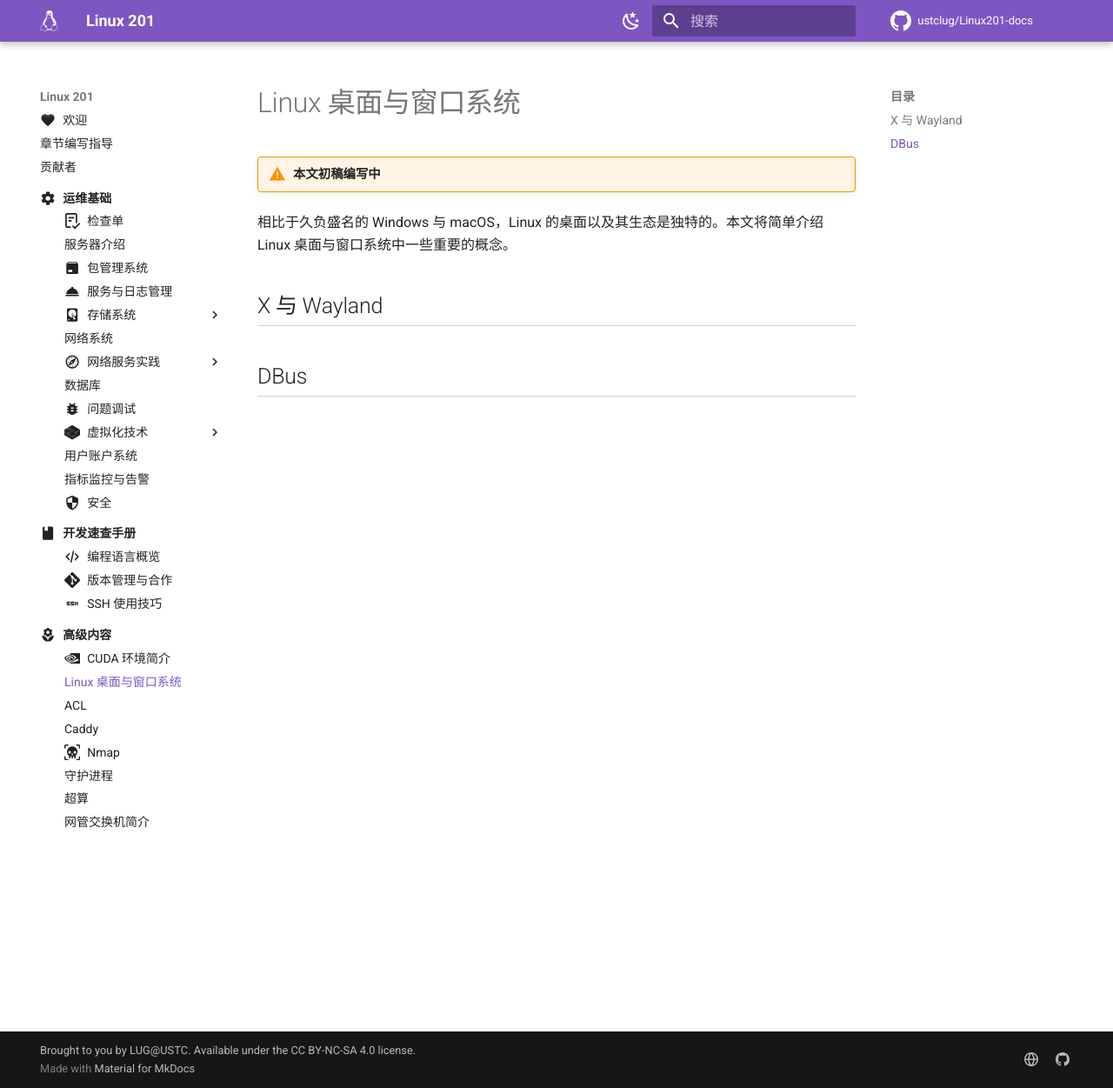
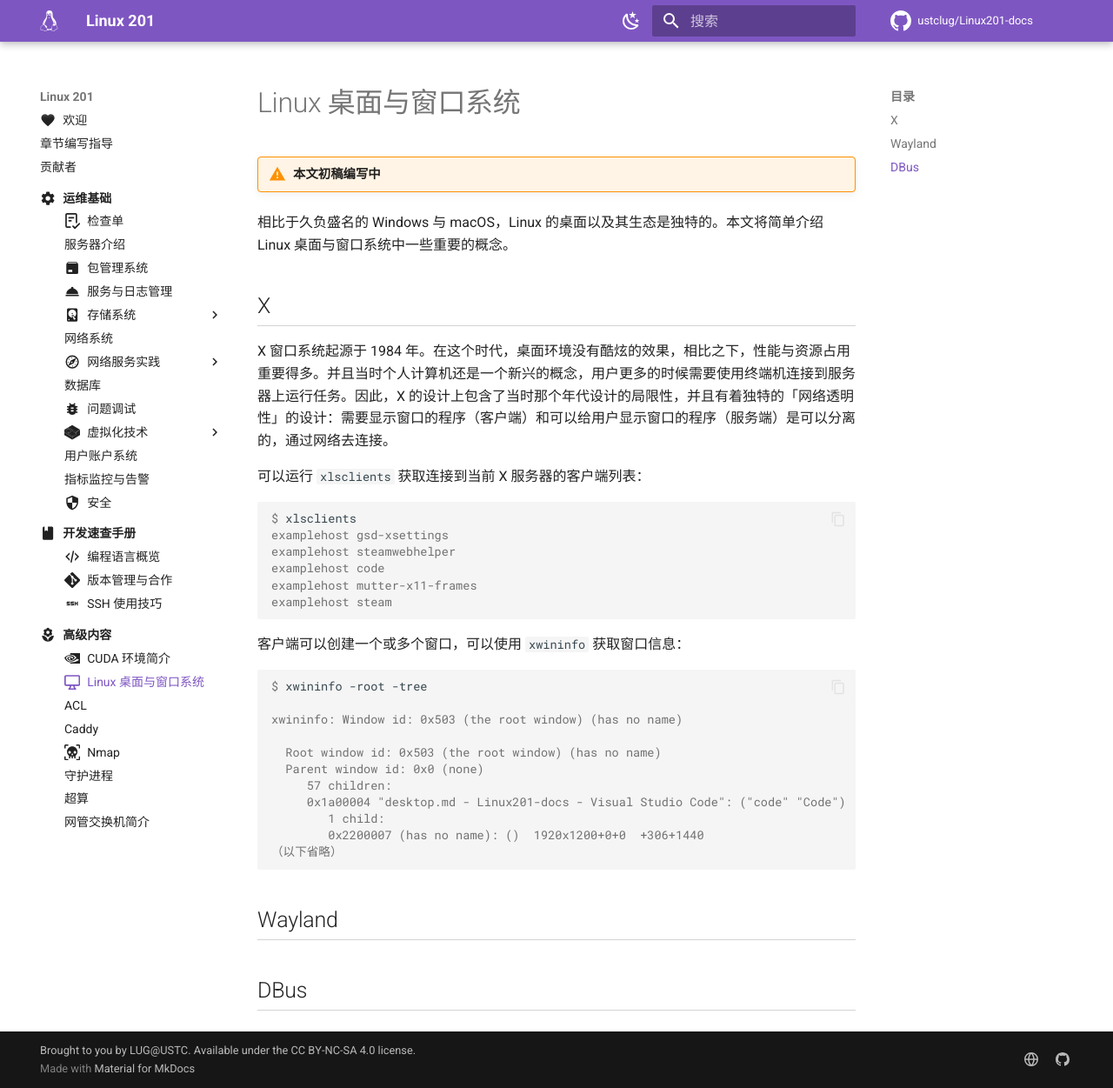
Before and after one commit to ustclug/Linux201-docs, an MkDocs documentation site: the page built from docs/advanced/desktop.md, in a window 1280 px wide and 1251 px high. Shown: the whole window at 87% size. Built offline with MkDocs 1.6.1 and Material for MkDocs 9.7.7, drawn with Linux system fonts in a browser that asks for light colours; comment, search, counter and statistics services are not loaded.

Commit message:
advanced/desktop: Start writing X

````diff
--- a/docs/advanced/desktop.md
+++ b/docs/advanced/desktop.md
@@ -1,9 +1,44 @@
+---
+icon: octicons/device-desktop-16
+---
+
 # Linux 桌面与窗口系统
 
 !!! warning "本文初稿编写中"
 
 相比于久负盛名的 Windows 与 macOS，Linux 的桌面以及其生态是独特的。本文将简单介绍 Linux 桌面与窗口系统中一些重要的概念。
 
-## X 与 Wayland
+## X
+
+X 窗口系统起源于 1984 年。在这个时代，桌面环境没有酷炫的效果，相比之下，性能与资源占用重要得多。并且当时个人计算机还是一个新兴的概念，用户更多的时候需要使用终端机连接到服务器上运行任务。因此，X 的设计上包含了当时那个年代设计的局限性，并且有着独特的「网络透明性」的设计：需要显示窗口的程序（客户端）和可以给用户显示窗口的程序（服务端）是可以分离的，通过网络去连接。
+
+可以运行 `xlsclients` 获取连接到当前 X 服务器的客户端列表：
+
+```console
+$ xlsclients
+examplehost gsd-xsettings
+examplehost steamwebhelper
+examplehost code
+examplehost mutter-x11-frames
+examplehost steam
+```
+
+客户端可以创建一个或多个窗口，可以使用 `xwininfo` 获取窗口信息：
+
+```console
+$ xwininfo -root -tree
+
+xwininfo: Window id: 0x503 (the root window) (has no name)
+
+  Root window id: 0x503 (the root window) (has no name)
+  Parent window id: 0x0 (none)
+     57 children:
+     0x1a00004 "desktop.md - Linux201-docs - Visual Studio Code": ("code" "Code")  1920x1200+306+1440  +306+1440
+        1 child:
+        0x2200007 (has no name): ()  1920x1200+0+0  +306+1440
+（以下省略）
+```
+
+## Wayland
 
 ## DBus
````
